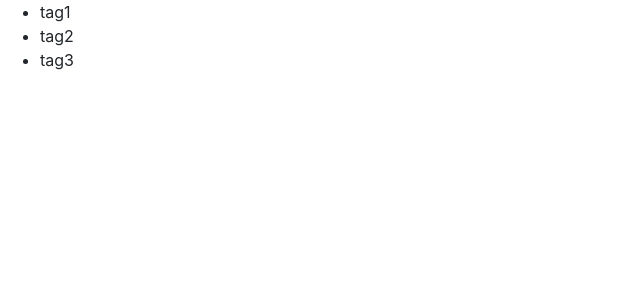
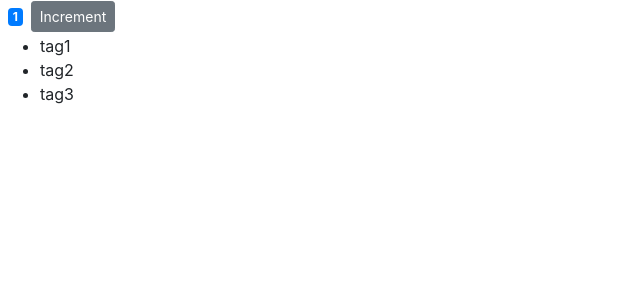
Before and after one commit to slachhar/Learning-React-JS, a React (Create React App) app in the folder counter-app/: page / in a window 1280 px wide. Shown: the top 300 px of the page, without its empty margins (0-640 px from the left). Built offline with nearby package versions, Linux system fonts and the light colour scheme.

Commit message:
handling events

```diff
--- a/counter-app/src/components/counter.jsx
+++ b/counter-app/src/components/counter.jsx
@@ -5,24 +5,38 @@
     tags: ["tag1", "tag2", "tag3"]
   };
 
-  renderTags() {
-    if (this.state.tags.length === 0) return <p>There are no tags!</p>;
-    return (
-      <ul>
-        {this.state.tags.map(tag => (
-          <li key={tag}>{tag}</li>
-        ))}
-      </ul>
-    );
+  handleIncrement() {
+    console.log("Increment Clicked");
   }
 
   render() {
     return (
       <div>
-        {this.state.tags.length === 0 && "Please create a new tag!"}
-        {this.renderTags()}
+        <span className={this.getBadgeClasses()}>{this.formatCount()}</span>
+        <button
+          onClick={this.handleIncrement}
+          className="btn btn-secondary btn-sm"
+        >
+          Increment
+        </button>
+        <ul>
+          {this.state.tags.map(tag => (
+            <li key={tag}>{tag}</li>
+          ))}
+        </ul>
       </div>
     );
+  }
+
+  getBadgeClasses() {
+    let classes = "badge m-2 badge-";
+    classes += this.state.count === 0 ? "warning" : "primary";
+    return classes;
+  }
+
+  formatCount() {
+    const { count } = this.state;
+    return count === 0 ? "Zero" : count;
   }
 }
 
```
